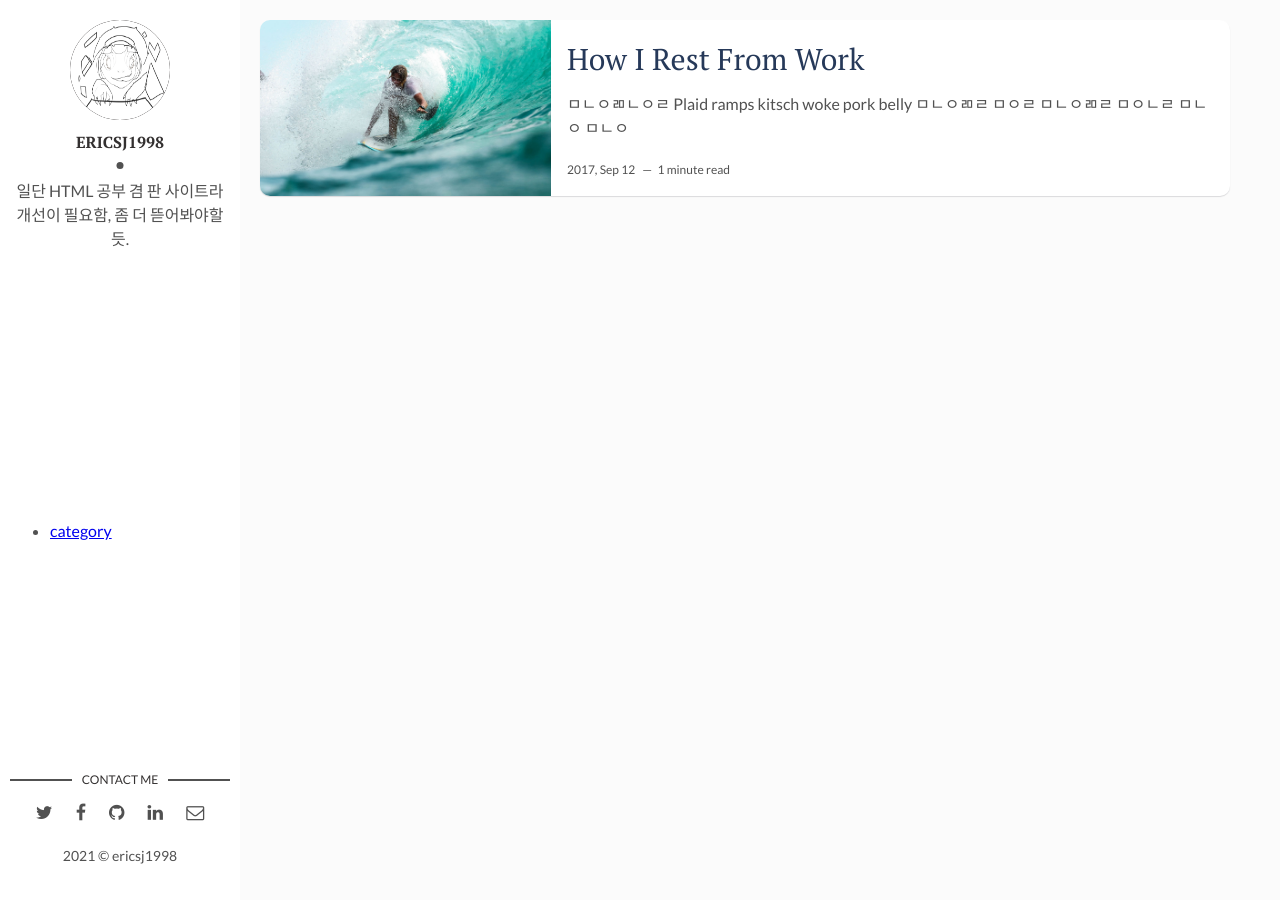
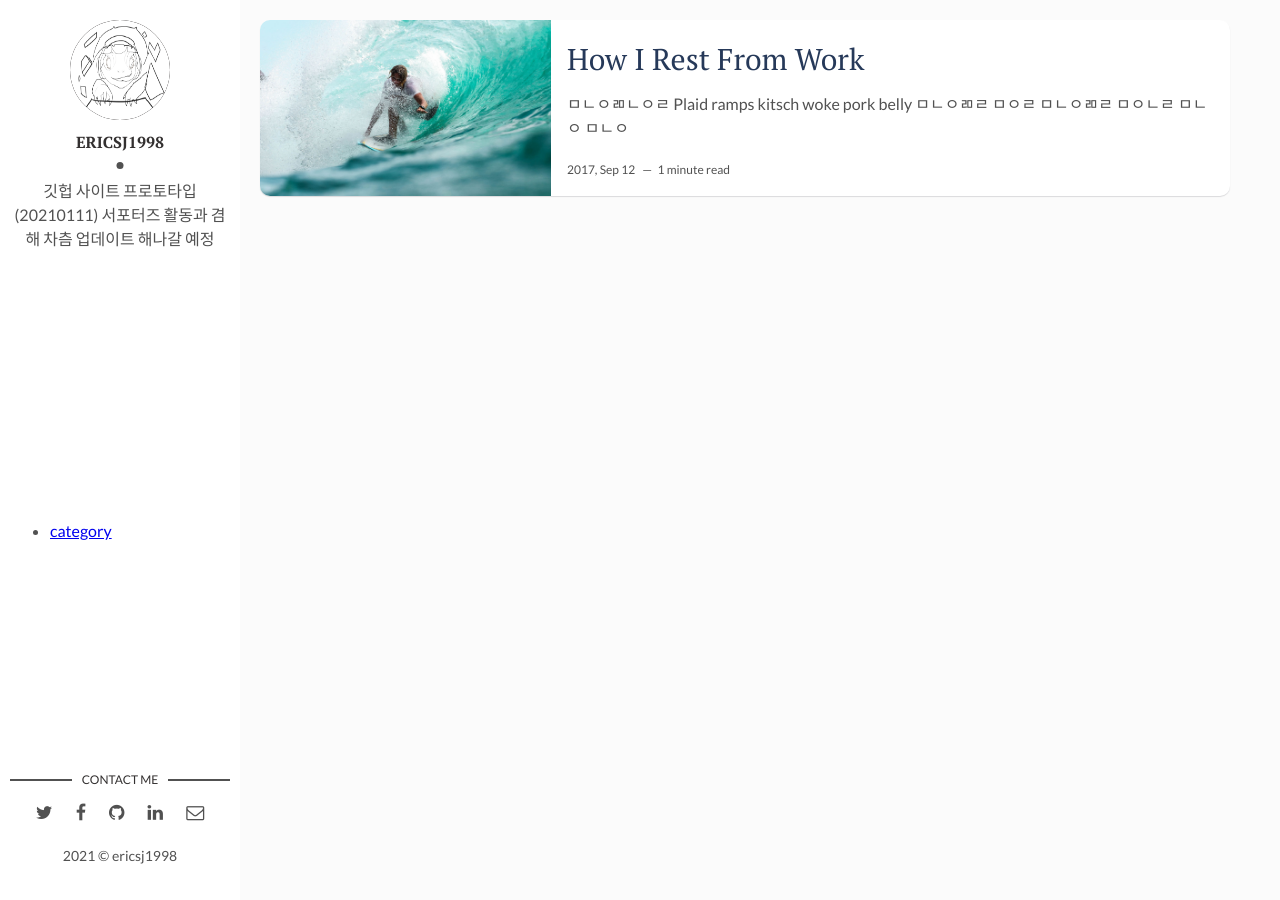
Before and after one commit to ericsj1998/ericsj1998.github.io, a Jekyll site: the page built from index.html, in a window 1280 px wide. Built offline with Jekyll 4.4.1, drawn with Linux system fonts in a browser that asks for light colours; the list of posts is cut into pages by our own code.

Commit message:
Update _config.yml

```diff
--- a/_config.yml
+++ b/_config.yml
@@ -9,7 +9,7 @@ site-twitter: #if your site has a twitter account, enter it here
 # Author Settings
 author: ericsj1998 # add your name
 author-img: ericsj1998pro.jpg # add your photo
-about-author: 일단 HTML 공부 겸 판 사이트라 개선이 필요함, 좀 더 뜯어봐야할듯. # add description
+about-author: 깃헙 사이트 프로토타입(20210111) 서포터즈 활동과 겸해 차츰 업데이트 해나갈 예정 #현재 카테고리 작업중  # add description
 social-twitter: # add your Twitter handle
 social-facebook: # add your Facebook handle
 social-github: ericsj1998 # add your Github handle
```
